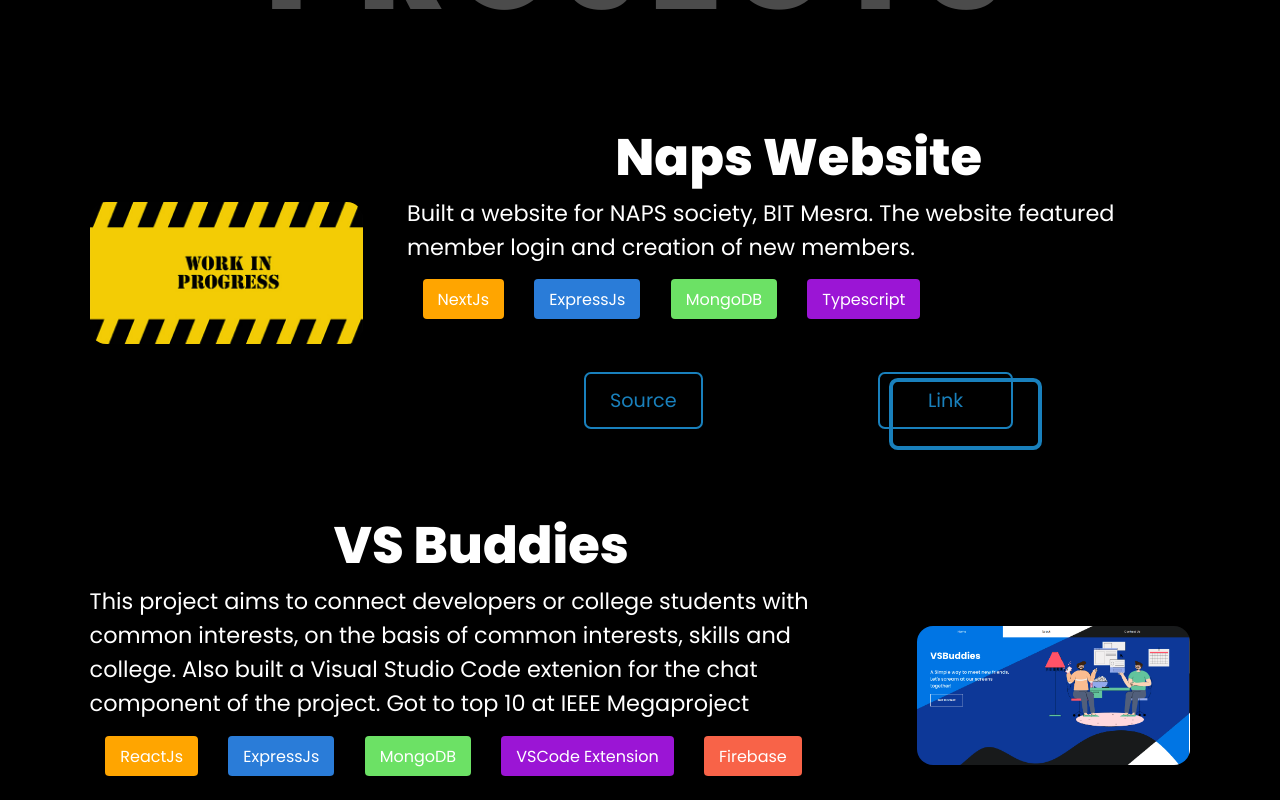
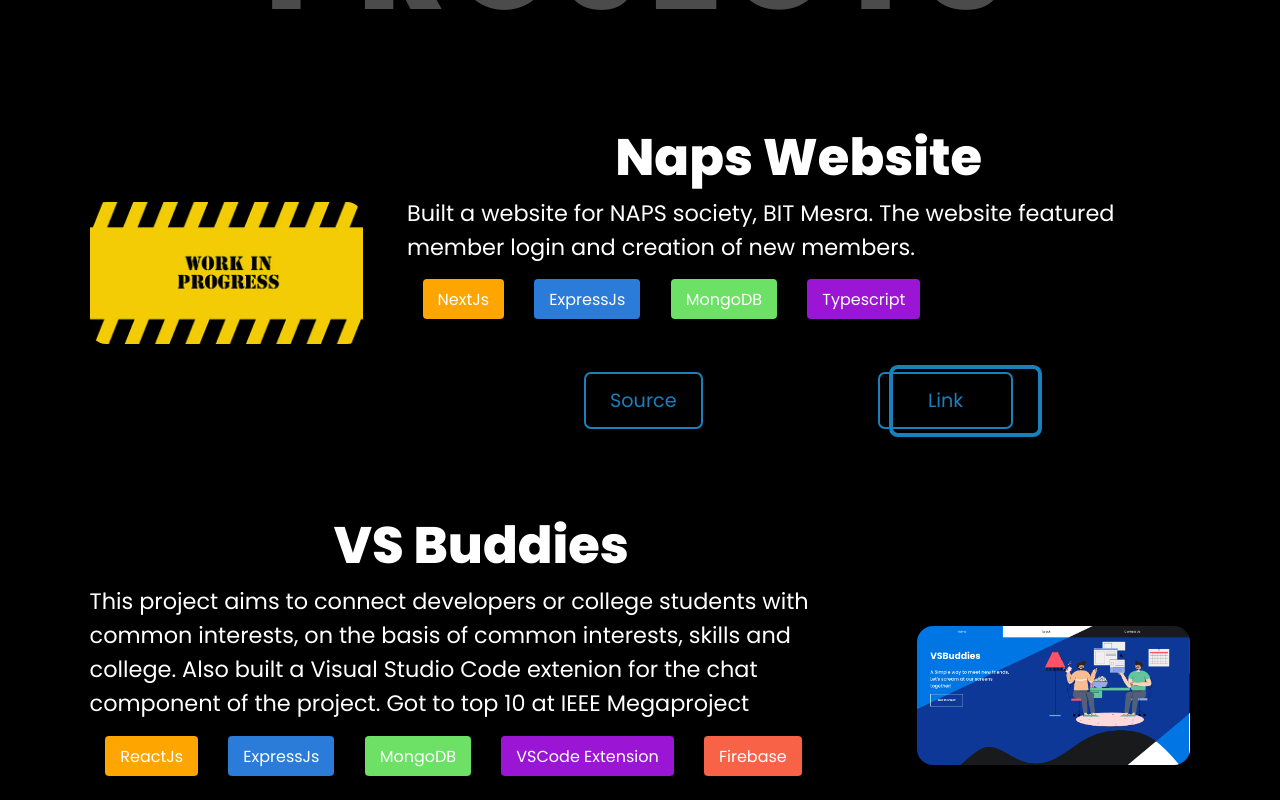
Before and after one commit to ujjawalkumar131/Portfolio-Project-23, a Next.js app: page / in a window 1280 px wide. In both pictures the pointer is over the element 945 px from the left and 2166 px from the top of the page. Shown: the part 1766-2566 px from the top of the page. Built offline with nearby package versions, Linux system fonts and the light colour scheme.

Commit message:
fixed animation

```diff
--- a/Components/ProjectsSection/styles.module.css
+++ b/Components/ProjectsSection/styles.module.css
@@ -116,7 +116,7 @@
   transition: all 400ms ease-in-out;
 }
 .projectUrl:hover::after{
-  top: 15%;
+  top: -10%;
   left: 10%;
   width: 110%;
   height: 120%;
```
